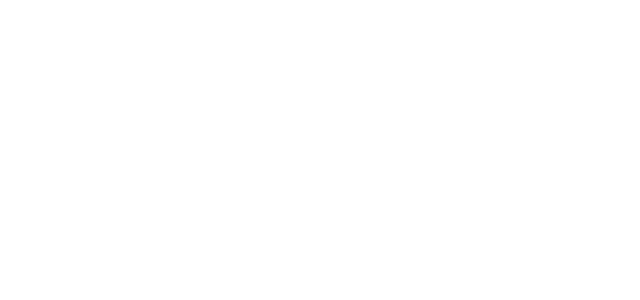
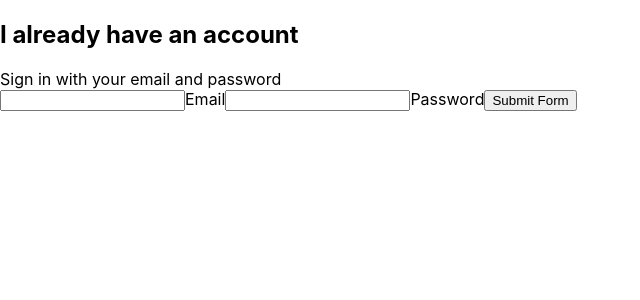
Before and after one commit to KKosana318/HTWHealthApp, a React (Create React App) app: page /signin in a window 1280 px wide. Shown: the top 300 px of the page, without its empty margins (0-640 px from the left). Built offline with nearby package versions, Linux system fonts and the light colour scheme.

Commit message:
Adding Sign in page

```diff
--- a/src/App.css
+++ b/src/App.css
@@ -1,38 +1,9 @@
-.App {
-  text-align: center;
+body {
+  font-family: 'Open Sans Condensed';
+  padding: 20px 60px;
 }
 
-.App-logo {
-  height: 40vmin;
-  pointer-events: none;
+a {
+  text-decoration: none;
+  color: black;
 }
-
-@media (prefers-reduced-motion: no-preference) {
-  .App-logo {
-    animation: App-logo-spin infinite 20s linear;
-  }
-}
-
-.App-header {
-  background-color: #282c34;
-  min-height: 100vh;
-  display: flex;
-  flex-direction: column;
-  align-items: center;
-  justify-content: center;
-  font-size: calc(10px + 2vmin);
-  color: white;
-}
-
-.App-link {
-  color: #61dafb;
-}
-
-@keyframes App-logo-spin {
-  from {
-    transform: rotate(0deg);
-  }
-  to {
-    transform: rotate(360deg);
-  }
-}
--- a/src/App.js
+++ b/src/App.js
@@ -3,7 +3,7 @@
 
 import HomePage from './pages/home-page/home-page.component';
 import LandingPage from './pages/landing-page/landing-page.component';
-import SignInAndSignUpPage from './pages/sign-in-and-sign-up-page/sign-in-page.component';
+import SignInAndSignUpPage from './pages/sign-in-and-sign-up/sign-in-and-sign-up.component';
 import UserPage from './pages/user-page/user-page.component';
 
 
@@ -12,7 +12,7 @@
     <Switch>
       <Route exact path='/' component={ HomePage } />
       <Route exact path='/landing' component={ LandingPage } />
-      <Route exact path='/sign-in' component={ SignInAndSignUpPage } />
+      <Route exact path='/signin' component={ SignInAndSignUpPage } />
       <Route exact path='/user' component={ UserPage } />
     </Switch>
   </div>
--- /dev/null
+++ b/src/components/sign-in/sign-in.components.jsx
@@ -0,0 +1,56 @@
+import React from 'react';
+
+import './sign-in.styles.js'
+
+class SignIn extends React.Component{
+    constructor(props){
+        super(props);
+
+        this.state = {
+            email: '',
+            password: ''
+        }
+    }
+
+    handleSubmit = event => {
+        event.preventDefault();
+
+        this.setState({email: '', password: ''})
+    }
+
+    handleChange = event =>{
+        const{ value, name} = event.target;
+
+        this.setState({[name]: value})
+    }
+
+    render(){
+        return(
+            <div className='sign-in'>
+                <h2> I already have an account</h2>
+                <span>Sign in with your email and password</span>
+
+                <form onSubmit={this.handleSubmit}>
+                    <input
+                    name="email"
+                    type="email"
+                    value={this.state.email}
+                    onChange={this.handleChange}
+                    required />
+                    <label>Email</label>
+                    <input
+                    name="password"
+                    type="password"
+                    value={this.state.email}
+                    onChange={this.handleChange}
+                    required />
+                    <label>Password</label>
+
+                    <input type="submit" value='Submit Form'/>
+                </form>
+            </div>
+        );
+    }
+}
+
+export default SignIn;
--- /dev/null
+++ b/src/pages/sign-in-and-sign-up/sign-in-and-sign-up.component.jsx
@@ -0,0 +1,13 @@
+import React from 'react';
+
+import SignIn from "../../components/sign-in/sign-in.components"
+
+import './sign-in-and-sign-up.styles';
+
+const SignInAndSignUpPage = () => (
+    <div className='sign-in-and-sign-up'>
+        <SignIn />
+    </div>
+);
+
+export default SignInAndSignUpPage;
```
Also changed, not shown: src/components/sign-in/sign-in.styles.js (added), src/pages/sign-in-and-sign-up/sign-in-and-sign-up.styles.js (added), 1 other file (tests, documents, lock files or other folders).
